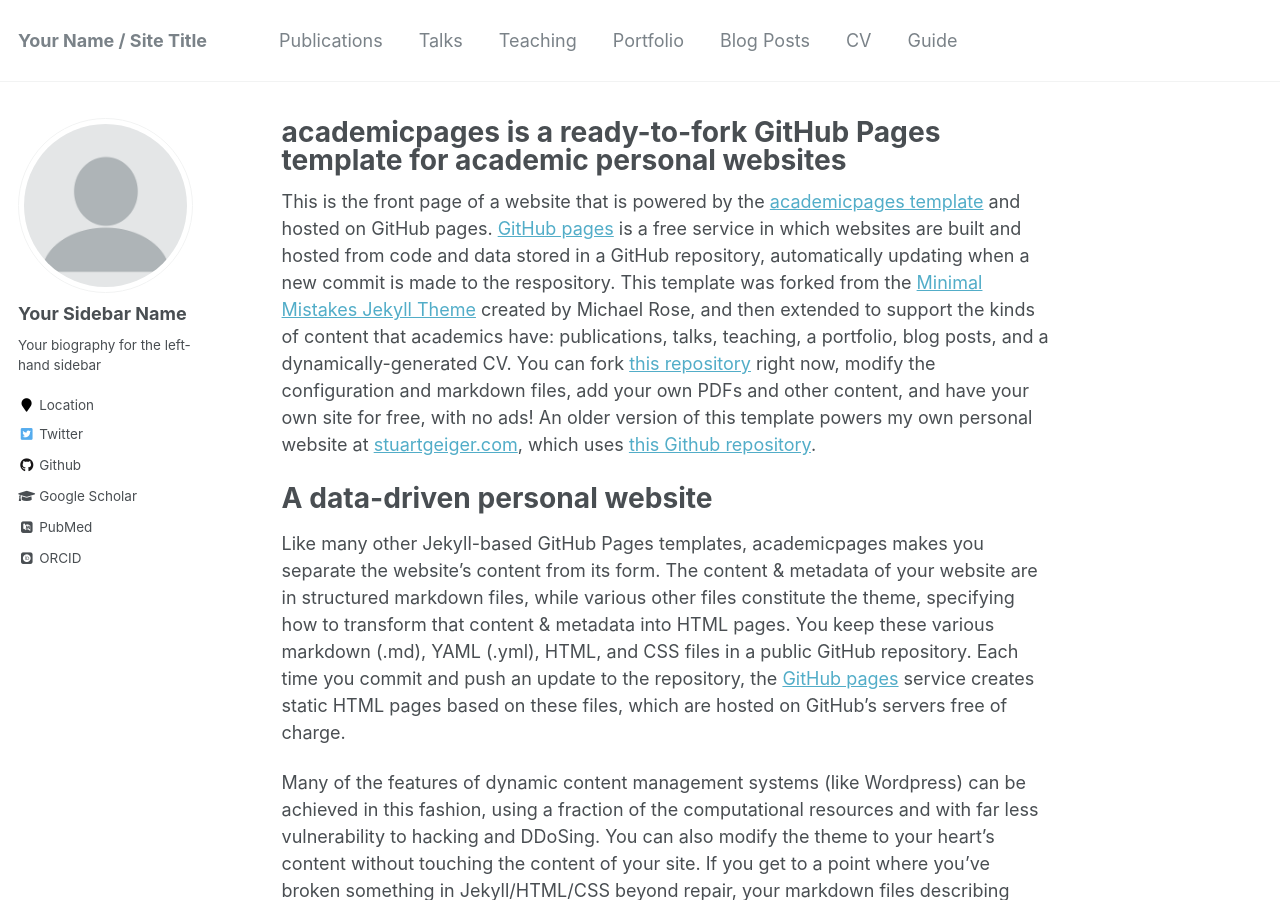
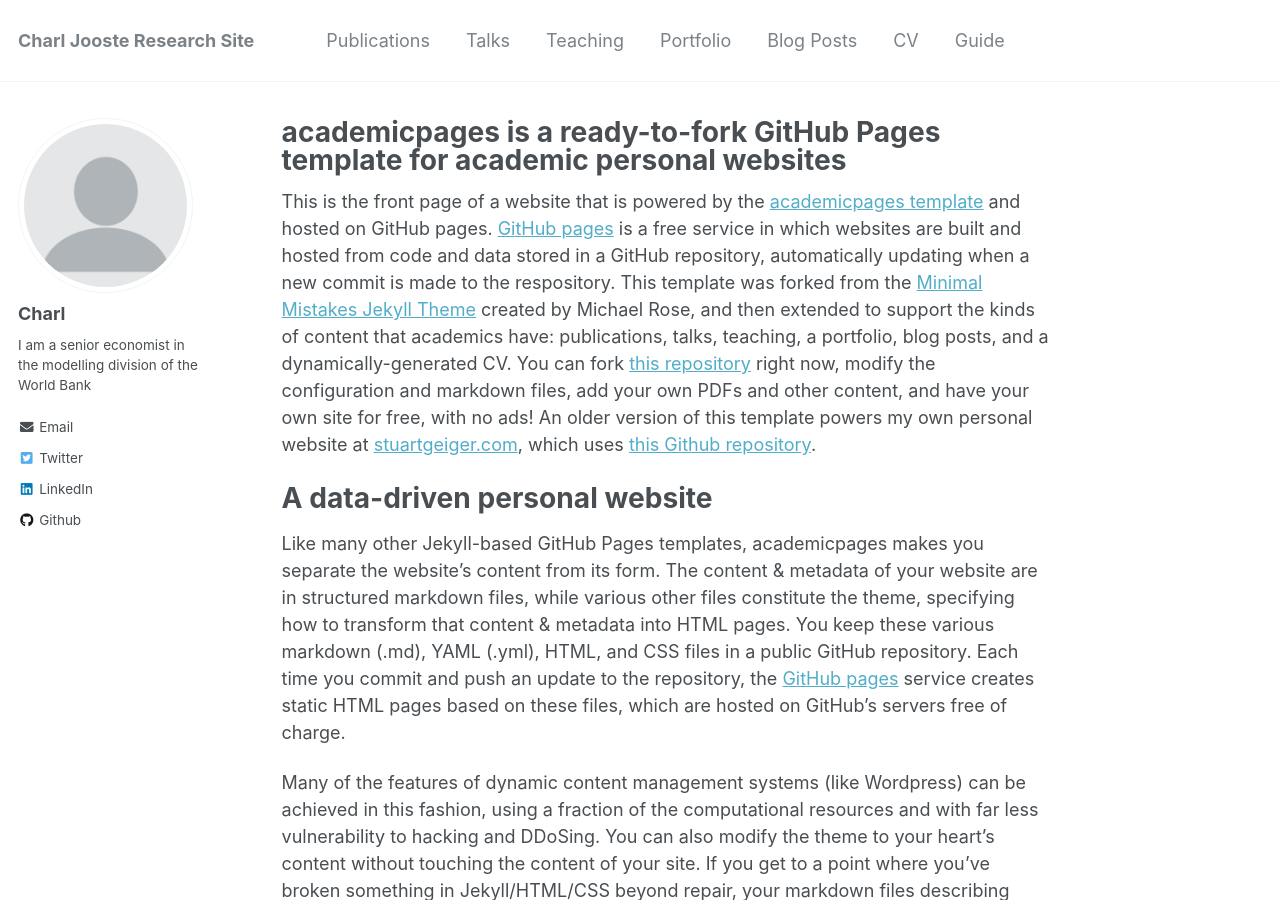
Before and after one commit to charlj/charlj.github.io, a Jekyll site: the page built from _pages/about.md, in a window 1280 px wide and 900 px high. Built offline with Jekyll 4.4.1, drawn with Linux system fonts in a browser that asks for light colours; some web fonts are replaced.

Commit message:
WebUpdate

```diff
--- a/_config.yml
+++ b/_config.yml
@@ -7,7 +7,7 @@
 
 # Site Settings
 locale                   : "en-US"
-title                    : "Your Name / Site Title"
+title                    : "Charl Jooste Research Site"
 title_separator          : "-"
 name                     : &name "Your Name"
 description              : &description "personal description"
@@ -80,14 +80,14 @@
 
 # Site Author
 author:
-  name             : "Your Sidebar Name"
+  name             : "Charl"
   avatar           : "profile.png"
-  bio              : "Your biography for the left-hand sidebar"
-  location         : "Location"
+  bio              : "I am a senior economist in the modelling division of the World Bank"
+  location         : #"Location"
   employer         :
-  pubmed           : "https://www.ncbi.nlm.nih.gov/pubmed/?term=john+snow"
-  googlescholar    : "http://yourfullgooglescholarurl.com"
-  email            :
+  pubmed           : #"https://www.ncbi.nlm.nih.gov/pubmed/?term=john+snow"
+  googlescholar    : #"http://yourfullgooglescholarurl.com"
+  email            : cjooste@worldbank.org
   researchgate     :  # example: "https://www.researchgate.net/profile/yourprofile"
   uri              :
   bitbucket        :
@@ -96,14 +96,14 @@
   flickr           :
   facebook         :
   foursquare       :
-  github           : "academicpages"
+  github           : "https://charlj.github.io/"
   google_plus      :
   keybase          :
   instagram        :
   impactstory      : #"https://profiles.impactstory.org/u/xxxx-xxxx-xxxx-xxxx"
   lastfm           :
-  linkedin         :
-  orcid            : "http://orcid.org/yourorcidurl"
+  linkedin         : https://www.linkedin.com/in/charl-jooste-83608928/
+  orcid            : #"http://orcid.org/yourorcidurl"
   pinterest        :
   soundcloud       :
   stackoverflow    : # http://stackoverflow.com/users/123456/username
```
